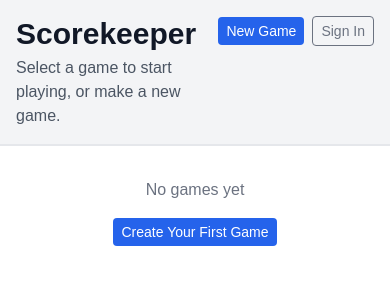
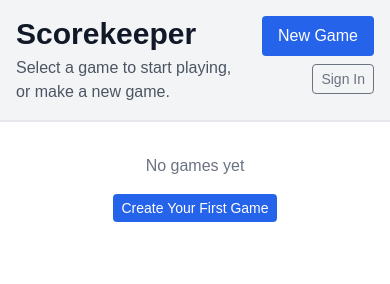
Before and after one commit to overneath42/scorekeeper, a website built with Vite: page index.html in a window 390 px wide. Built offline with nearby package versions, Linux system fonts and the light colour scheme; some packages are replaced by stand-ins of ours; no server answers; a web font is replaced by a local one; what @barba/core, @hotwired/stimulus would draw is missing.

Commit message:
Improve header layout for mobile
Stack New Game and auth controls vertically on small screens, right-aligned,
with New Game on top. At sm breakpoint they align in a single row with New Game
to the right of the auth controls. Also upgrades the button from btn-sm to btn.

```diff
--- a/index.html
+++ b/index.html
@@ -19,14 +19,14 @@
         <div class="h-full flex flex-col">
           <header class="flex gap-md p-md pt-safe-area-top border-b-2 bg-gray-light flex-shrink-0">
             <!-- Title and subtitle -->
-            <div class="flex-1">
+            <div class="flex-1 min-w-0">
               <h1 class="text-3xl font-semibold text-gray-900 mb-1">Scorekeeper</h1>
               <p class="text-gray-600">Select a game to start playing, or make a new game.</p>
             </div>
 
-            <!-- Actions (top-right corner) -->
-            <div class="self-start flex items-center gap-2">
-              <a href="/pages/new.html" class="btn-sm btn-primary"> New Game </a>
+            <!-- Actions -->
+            <div class="flex flex-col sm:flex-row items-end sm:items-center gap-2 shrink-0">
+              <a href="/pages/new.html" class="btn btn-primary sm:order-last"> New Game </a>
               <x-auth-controls></x-auth-controls>
             </div>
           </header>
```
